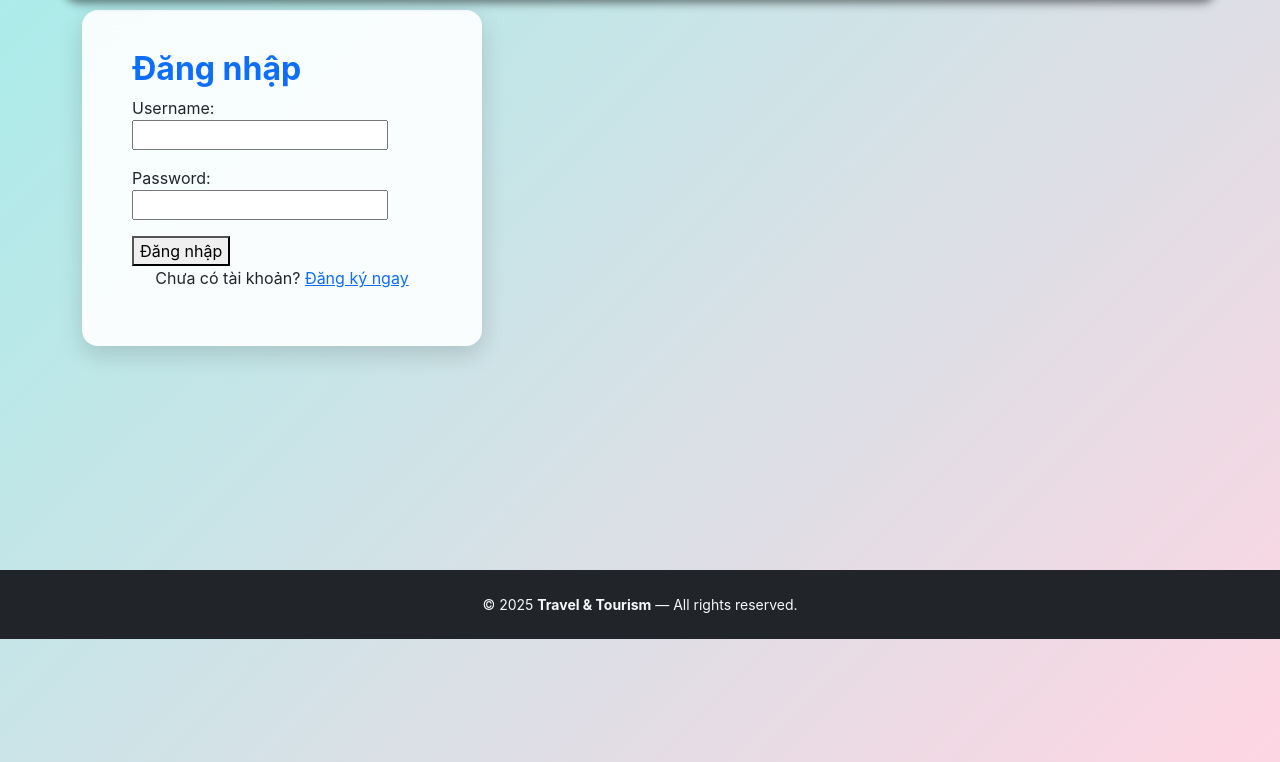
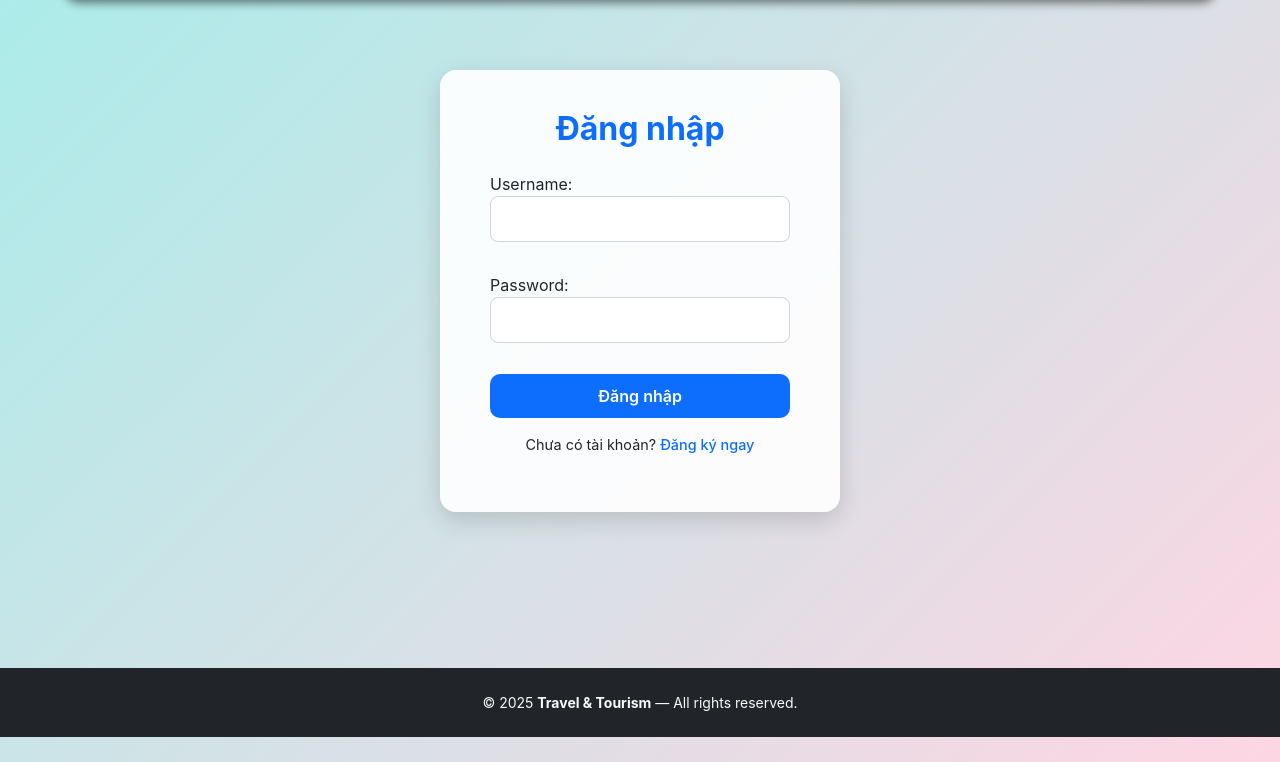
Before and after one commit to thanhtungdev05/webpython, a Django app: page /login/ in a window 1280 px wide. Shown: the part 86-848 px from the top of the page. Run offline with Django 5.2, Linux system fonts and the light colour scheme.

Commit message:
loginup.html

```diff
--- a/site1/home/templates/login.html
+++ b/site1/home/templates/login.html
@@ -1,17 +1,29 @@
-{% extends "base.html" %}
+{% extends 'base.html' %}
 {% load static %}
+
+{% block title %}Đăng nhập - Travel & Tourism{% endblock %}
+
+{% block extra_css %}
+<link rel="stylesheet" href="{% static 'css/login.css' %}?v=2">
+{% endblock %}
+
 {% block content %}
-<link rel="stylesheet" href="{% static 'css/login.css' %}">
+<section class="login-section">
+  <div class="login-container">
+    <div class="login-box glass-card">
+      <h2 class="text-center mb-4">Đăng nhập</h2>
 
-<div class="login-box">
-  <h2>Đăng nhập</h2>
-  <form method="POST">
-    {% csrf_token %}
-    {{ form.as_p }}
-    <button type="submit">Đăng nhập</button>
-  </form>
-  <p class="text-center">
-    Chưa có tài khoản? <a href="{% url 'register' %}">Đăng ký ngay</a>
-  </p>
-</div>
+      <form method="POST" class="login-form">
+        {% csrf_token %}
+        {{ form.as_p }}
+        <button type="submit" class="btn-login">Đăng nhập</button>
+      </form>
+
+      <p class="text-small text-center mt-3">
+        Chưa có tài khoản?
+        <a href="{% url 'register' %}" class="link-register">Đăng ký ngay</a>
+      </p>
+    </div>
+  </div>
+</section>
 {% endblock %}
```
